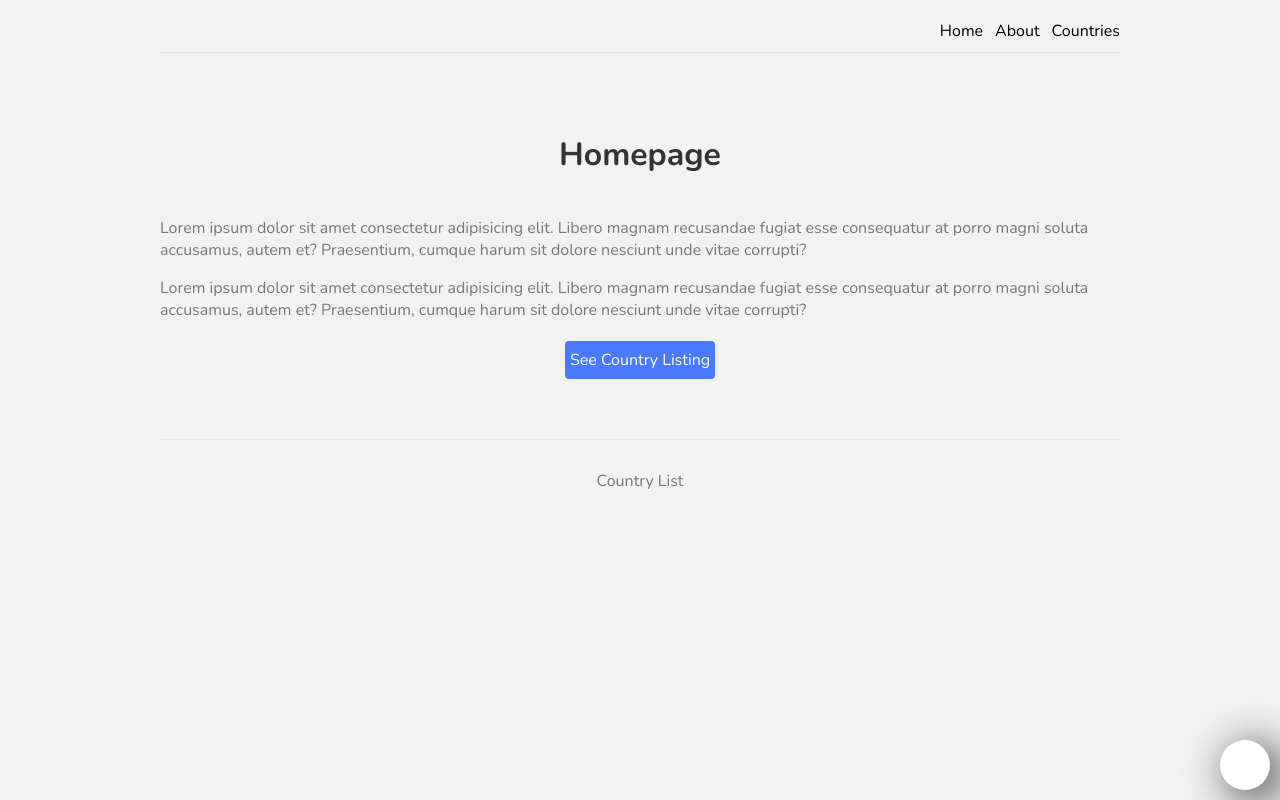
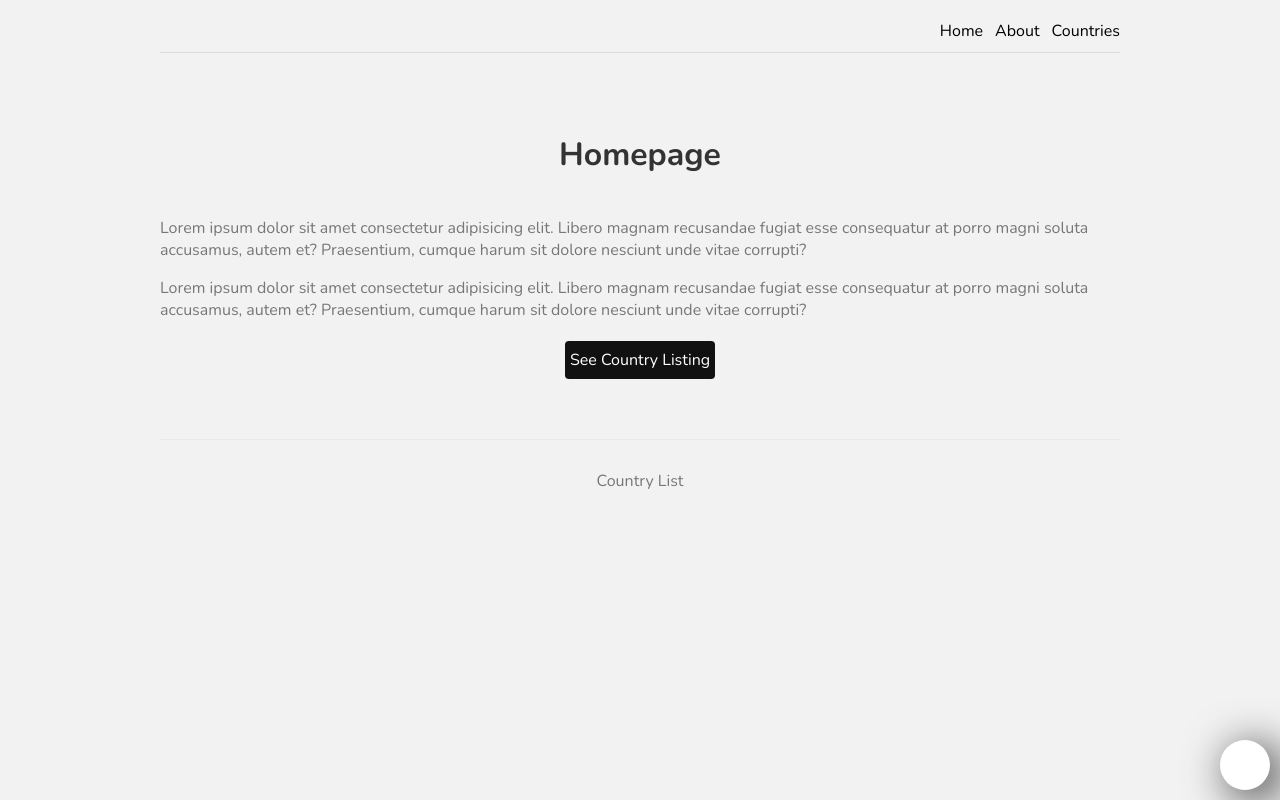
Before and after one commit to Tylerasa/job-whip, a Next.js app: page / in a window 1280 px wide. Built offline with nearby package versions, Linux system fonts and the light colour scheme.

Commit message:
fixing button

```diff
--- a/pages/index.js
+++ b/pages/index.js
@@ -1,16 +1,8 @@
 import Link from "next/link";
 import styles from "../styles/Home.module.css";
 import { useSelector } from "react-redux";
-import { useEffect } from "react";
 export default function Home() {
   const value = useSelector((state) => state.floater.value);
-  if (value) {
-    document.body.style.background = "#111";
-    document.body.style.color = "white";
-  }
-   else {
-    document.body.style.backgroundColor = "#f2f2f2";
-  }
   return (
     <div className={styles.container}>
       <h1 id="header" className={styles.title}>
@@ -32,7 +24,8 @@ export default function Home() {
         <a
           id="button"
           style={{
-            backgroundColor: value ? "white" : "4979ff",
+            backgroundColor: value ? "white" : "#111",
+            color: value ? "#777" : "white",
           }}
           className={styles.btn}
         >
--- a/styles/Home.module.css
+++ b/styles/Home.module.css
@@ -11,7 +11,7 @@
   width: 150px;
   padding: 8px 0;
   margin: 20px auto;
-  background: #4979ff;
+  background: #111;
   border-radius: 4px;
   color: white;
   text-align: center;
```
